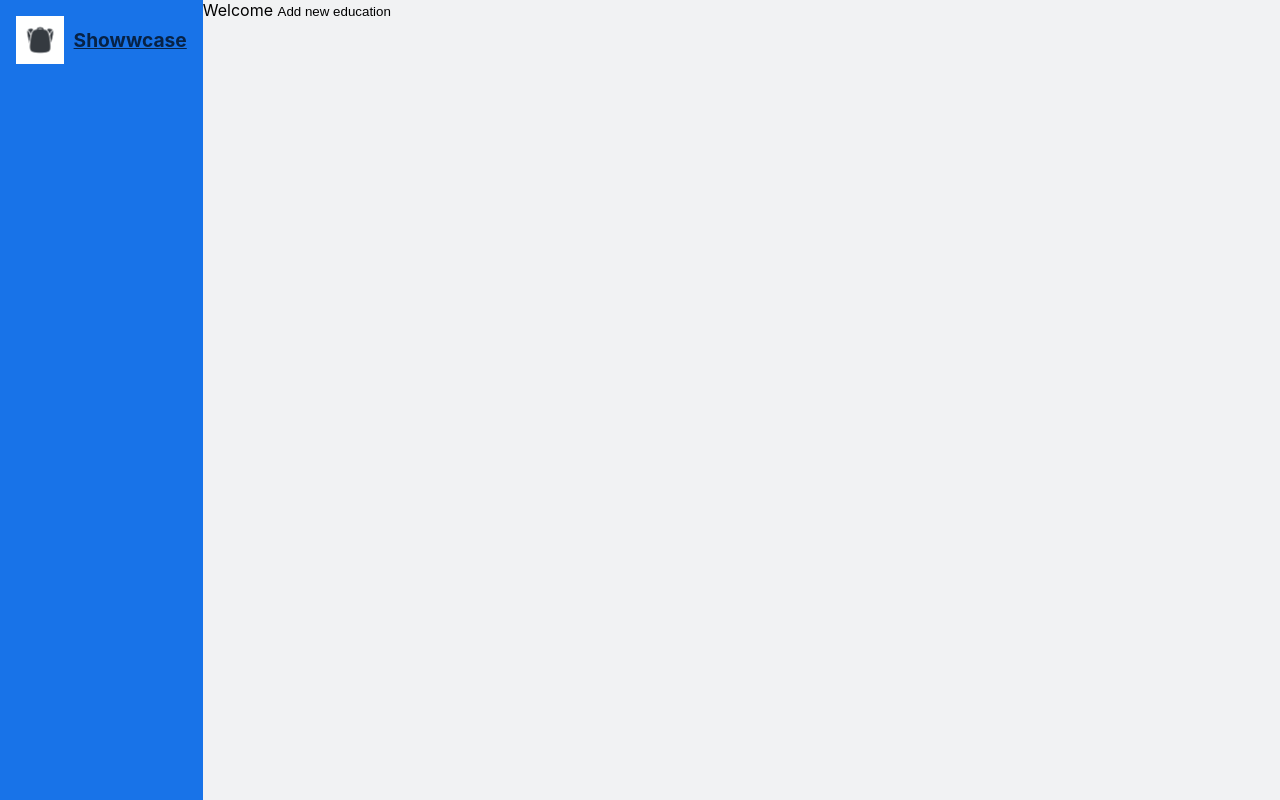
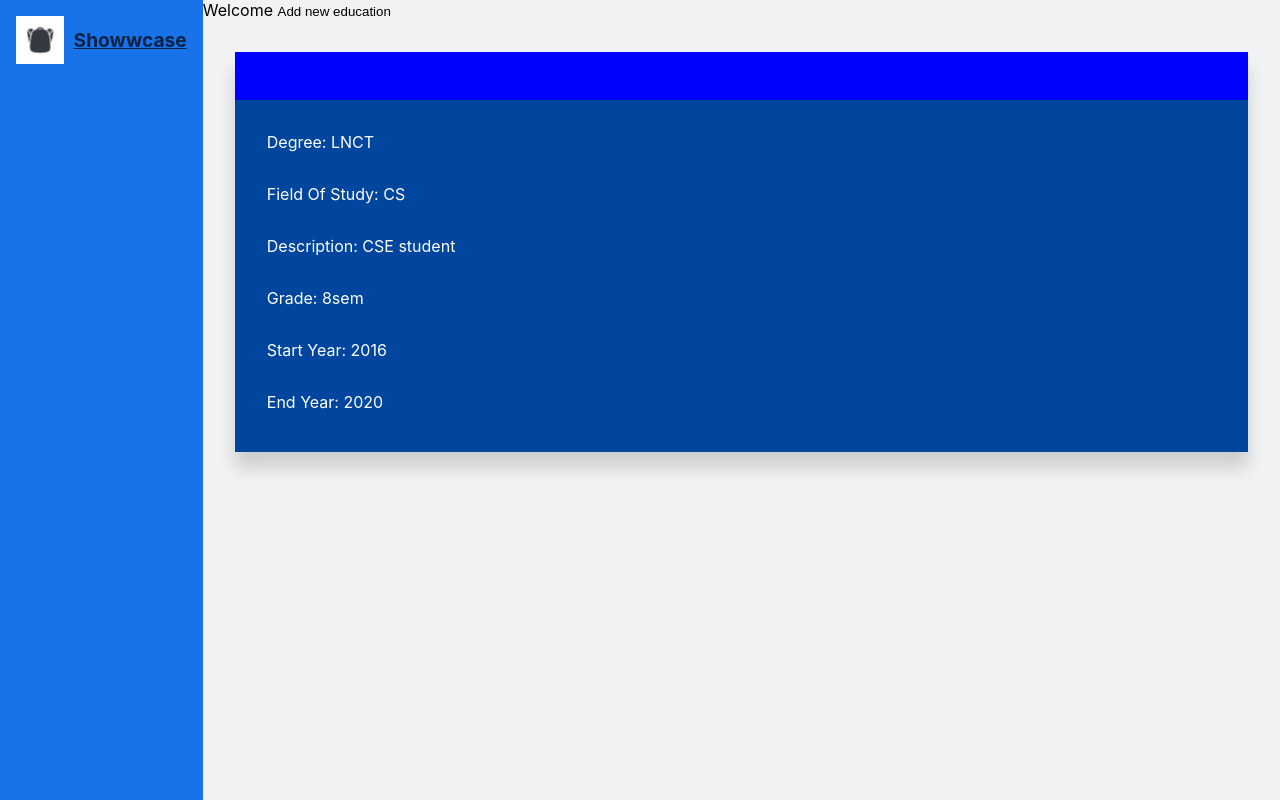
Before and after one commit to sumitfsd/showwcase-react-challenge, a React (Create React App) app: page /qualifications in a window 1280 px wide. Built offline with nearby package versions, Linux system fonts and the light colour scheme.

Commit message:
Add card component and styling

```diff
--- a/src/components/Card/Card.jsx
+++ b/src/components/Card/Card.jsx
@@ -0,0 +1,20 @@
+import React from 'react';
+import { CardWrapper, CardTitle, CardContext } from './Card.styled';
+
+const Card = props => {
+  return (
+    <CardWrapper>
+      <CardTitle></CardTitle>
+      <CardContext>
+        <p> Degree: {props.degree}</p>
+        <p> Field Of Study: {props.fieldofstudy}</p>
+        <p> Description: {props.desc}</p>
+        <p> Grade: {props.grade} </p>
+        <p> Start Year: {props.startyear} </p>
+        <p> End Year: {props.endyear} </p>
+      </CardContext>
+    </CardWrapper>
+  );
+}
+
+export default Card;
--- a/src/components/Card/Card.styled.jsx
+++ b/src/components/Card/Card.styled.jsx
@@ -0,0 +1,33 @@
+import styled from "styled-components";
+import theme from "../../styles/theme";
+
+export const CardWrapper = styled.div`
+: hover {
+  box-shadow: 0 calc(${theme.sizingUnit} * 0.5) calc(${theme.sizingUnit} * 1) ${theme.greyDark}, 0 calc(${theme.sizingUnit} * 0.6) calc(${theme.sizingUnit} * 0.6) ${theme.greyDark};
+  margin-bottom: calc(${theme.sizingUnit} * 5.4);
+};
+  height: 25rem;
+  box-shadow: calc(${theme.sizingUnit} * 0.6);
+  background: ${theme.mainDark};
+  margin: 1rem;
+  box-shadow: 0 calc(${theme.sizingUnit} * 1) calc(${theme.sizingUnit} * 1) 0 rgba(0,0,0,.15);
+  margin: calc(${theme.sizingUnit} * 2);
+  position: relative;
+  margin-bottom: calc(${theme.sizingUnit} * 5 );
+  transition: all .2s ease-in-out;
+`
+
+export const CardTitle = styled.div`
+  height: 3rem;
+  background: blue;
+`
+
+export const CardContext = styled.div`
+  display: flex;
+  flex-direction: column;
+  align-self: center;
+  font-size: 1rem;
+  color: ${theme.white};
+  padding-left: 2rem;
+  padding-top: 1rem;
+`
--- a/src/components/Card/index.js
+++ b/src/components/Card/index.js
@@ -0,0 +1,3 @@
+import Card from './Card'
+
+export default Card;
--- a/src/containers/Qualifications/Qualifications.jsx
+++ b/src/containers/Qualifications/Qualifications.jsx
@@ -2,8 +2,9 @@ import React, { useState } from 'react';
 import PropTypes from 'prop-types';
 import Navigation from '../../components/Navigation';
 import Button from '../../components/Button';
+import Card from '../../components/Card';
 import Modal from '../../components/Modal';
-import { ContentWrapper, Container,ModalFooterActionsWrapper, CancelButton } from './Qualifications.styled'
+import { ContentWrapper, Container, ModalFooterActionsWrapper, CancelButton } from './Qualifications.styled'
 
 function Homepage({ userName, history }) {
   const [showModal, setShowModal] = useState(false);
@@ -33,7 +34,8 @@ function Homepage({ userName, history }) {
             <ModalFooterActionsWrapper>
               <CancelButton size='medium' onClick={() => setShowModal(false)}>Cancel</CancelButton>
               <Button
-                size='normal' onClick={() => {console.log("Submitting")
+                size='normal' onClick={() => {
+                  console.log("Submitting")
                 }}
               >Add education
             </Button>
@@ -42,6 +44,8 @@ function Homepage({ userName, history }) {
         >
           Content
       </Modal>
+        <Card degree='LNCT' fieldofstudy='CS' desc='CSE student' grade='8sem' startyear='2016' endyear='2020'>
+        </Card>
       </ContentWrapper>
     </Container>
   )
```
